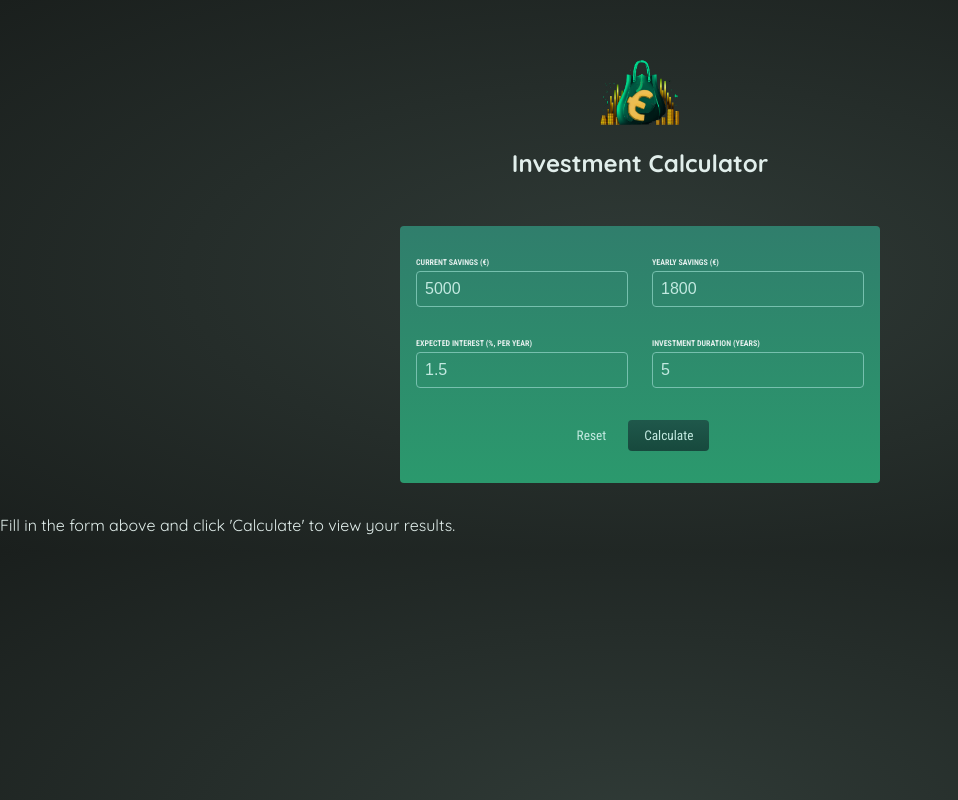
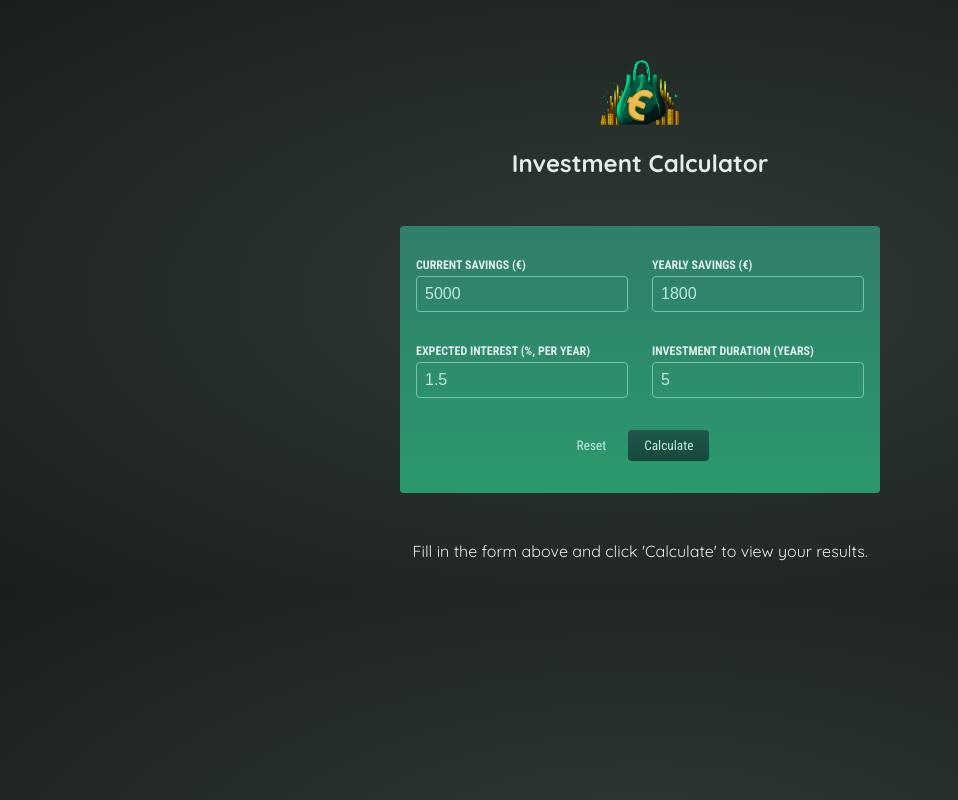
Before and after one commit to MoniPar/investment-calculator, a React (Create React App) app: page / in a window 1280 px wide. Shown: the whole page, without its empty margins (0-958 px from the left). Built offline with nearby package versions, Linux system fonts and the light colour scheme.

Commit message:
Add CSS modules

```diff
--- a/src/App.js
+++ b/src/App.js
@@ -38,7 +38,7 @@ function App() {
       <InputForm onCalculateInvestment={calculateHandler} />
 
       {!userInvestmentData && (
-        <p>
+        <p className="fallback">
           Fill in the form above and click 'Calculate' to view your results.
         </p>
       )}
--- a/src/components/Header/Header.js
+++ b/src/components/Header/Header.js
@@ -1,9 +1,10 @@
 import logo from "../../assets/investment-calculator-logo.png";
+import styles from './Header.module.css';
 
 const Header = () => {
   return (
-    <header className="header">
-      <img src={logo} alt="Foreground: a green bag with a dollars symbol.  Background: Brown/Orange vertical bars" />
+    <header className={styles.header}>
+      <img src={logo} alt="A green bag with a Euro symbol over a background of stacked golden coins" />
       <h1>Investment Calculator</h1>
     </header>
   );
--- /dev/null
+++ b/src/components/Header/Header.module.css
@@ -0,0 +1,16 @@
+.header {
+    text-align: center;
+    margin: 3rem auto;
+}
+
+
+.header img {
+    width: 5rem;
+    height: 5rem;
+    object-fit: contain;
+    background-color: transparent;
+}
+
+.header h1 {
+    font-size: 1.5rem;
+}
--- a/src/components/InputForm/InputForm.js
+++ b/src/components/InputForm/InputForm.js
@@ -1,4 +1,5 @@
 import React, { useState } from "react";
+import styles from './InputForm.module.css';
 
 const defaultValues = {
   currentSavings: 5000,
@@ -57,8 +58,8 @@ const InputForm = (props) => {
   };
 
   return (
-    <form className="form" onSubmit={submitHandler}>
-      <div className="input-group">
+    <form className={styles.form} onSubmit={submitHandler}>
+      <div className={styles['input-group']}>
         <p>
           <label htmlFor="current-savings">Current Savings (€)</label>
           <input
@@ -78,7 +79,7 @@ const InputForm = (props) => {
           />
         </p>
       </div>
-      <div className="input-group">
+      <div className={styles['input-group']}>
         <p>
           <label htmlFor="expected-return">
             Expected Interest (%, per year)
@@ -100,11 +101,11 @@ const InputForm = (props) => {
           />
         </p>
       </div>
-      <p className="actions">
-        <button type="reset" className="buttonAlt" onClick={resetHandler}>
+      <p className={styles.actions}>
+        <button type="reset" className={styles.buttonAlt} onClick={resetHandler}>
           Reset
         </button>
-        <button type="submit" className="button">
+        <button type="submit" className={styles.button}>
           Calculate
         </button>
       </p>
--- /dev/null
+++ b/src/components/InputForm/InputForm.module.css
@@ -0,0 +1,65 @@
+.form {
+    padding: 1rem;
+    max-width: 30rem;
+    margin: 2rem auto;
+    border-radius: 4px;
+    background: linear-gradient(180deg, #307e6c, #2b996d);
+}
+
+.input-group {
+    display: flex;
+    justify-content: space-evenly;
+    gap: 1.5rem;
+}
+
+.form label {
+    display: block;
+    margin-bottom: 0.25rem;
+    font-family: 'Roboto Condensed', sans-serif;
+    font-size: 0.75rem;
+    font-weight: bold;
+    text-transform: uppercase;
+}
+
+.form input {
+    width: 100%;
+    padding: 0.5rem;
+    border: 1px solid #76c0ae;
+    border-radius: 0.25rem;
+    background-color: transparent;
+    color: #c2e9e0;
+    font-size: 1rem;
+}
+
+.actions {
+    display: flex;
+    justify-content: center;
+    gap: 1rem;
+}
+
+.button {
+    padding: 0.5rem 1rem;
+    border: none;
+    border-radius: 0.25rem;
+    background: linear-gradient(180deg, #1f584b, #17493d);
+    color: #c2e9e0;
+    font-family: 'Roboto Condensed', sans-serif;
+    cursor: pointer;
+}
+
+.buttonAlt {
+    font-family: 'Roboto Condensed', sans-serif;
+    border: none;
+    background: transparent;
+    color: #c2e9e0;
+    cursor: pointer;
+}
+
+.button:hover {
+    background: linear-gradient(180deg, #1b5346, #113c32);
+}
+
+.buttonAlt:hover {
+    background: transparent;
+    color: #91e1d0;
+}
--- a/src/components/InvestmentTable/InvestmentTable.js
+++ b/src/components/InvestmentTable/InvestmentTable.js
@@ -1,3 +1,5 @@
+import styles from './InvestmentTable.module.css';
+
 const formatter = new Intl.NumberFormat("en-EU", {
   style: "currency",
   currency: "EUR",
@@ -7,7 +9,7 @@ const formatter = new Intl.NumberFormat("en-EU", {
 
 const InvestmentTable = (props) => {
   return (
-    <table className="result">
+    <table className={styles.result}>
       <thead>
         <tr>
           <th>Year</th>
--- /dev/null
+++ b/src/components/InvestmentTable/InvestmentTable.module.css
@@ -0,0 +1,19 @@
+.result {
+    max-width: 50rem;
+    margin: 2rem auto;
+    padding: 1rem;
+    table-layout: fixed;
+    border-spacing: 1rem;
+    text-align: right;
+}
+
+.result thead {
+    font-size: 0.7rem;
+    color: #83e6c0;
+}
+
+.result tbody {
+    font-family: 'Roboto Condensed', sans-serif;
+    font-size: 0.85rem;
+    color: #c2e9e0;
+}
--- a/src/index.css
+++ b/src/index.css
@@ -14,105 +14,9 @@ body {
   color: #e1eeeb;
 }
 
-.header {
+.fallback {
+  max-width: 50rem;
+  margin: 1rem auto;
+  padding: 1rem;
   text-align: center;
-  margin: 3rem auto;
 }
-
-
-.header img {
-  width: 5rem;
-  height: 5rem;
-  object-fit: contain;
-  background-color: transparent;
-}
-
-.header h1 {
-  font-size: 1.5rem;
-}
-
-.form {
-  padding: 1rem;
-  max-width: 30rem;
-  margin: 2rem auto;
-  border-radius: 4px;
-  background: linear-gradient(180deg, #307e6c, #2b996d);
-}
-
-.input-group {
-  display: flex;
-  justify-content: space-evenly;
-  gap: 1.5rem;
-}
-
-.form label {
-  display: block;
-  margin-bottom: 0.25rem;
-  font-family: 'Roboto Condensed', sans-serif;
-  font-size: 0.5rem;
-  font-weight: bold;
-  text-transform: uppercase;
-}
-
-.form input {
-  width: 100%;
-  padding: 0.5rem;
-  border: 1px solid #76c0ae;
-  border-radius: 0.25rem;
-  background-color: transparent;
-  color: #c2e9e0;
-  font-size: 1rem;
-}
-
-.actions {
-  display: flex;
-  justify-content: center;
-  gap: 1rem;
-}
-
-.button {
-  padding: 0.5rem 1rem;
-  border: none;
-  border-radius: 0.25rem;
-  background: linear-gradient(180deg, #1f584b, #17493d);
-  color: #c2e9e0;
-  font-family: 'Roboto Condensed', sans-serif;
-  cursor: pointer;
-}
-
-.buttonAlt {
-  font-family: 'Roboto Condensed', sans-serif;
-  border: none;
-  background: transparent;
-  color: #c2e9e0;
-  cursor: pointer;
-}
-
-button:hover {
-  background: linear-gradient(180deg, #1b5346, #113c32);
-}
-
-.buttonAlt:hover {
-  background: transparent;
-  color: #91e1d0;
-}
-
-.result {
-  max-width: 50rem;
-  margin: 2rem auto;
-  padding: 1rem;
-  table-layout: fixed;
-  border-spacing: 1rem;
-  text-align: right;
-}
-
-.result thead {
-  font-size: 0.7rem;
-  color: #83e6c0;
-}
-
-.result tbody {
-  font-family: 'Roboto Condensed', sans-serif;
-  font-size: 0.85rem;
-  color: #c2e9e0;
-}
```
